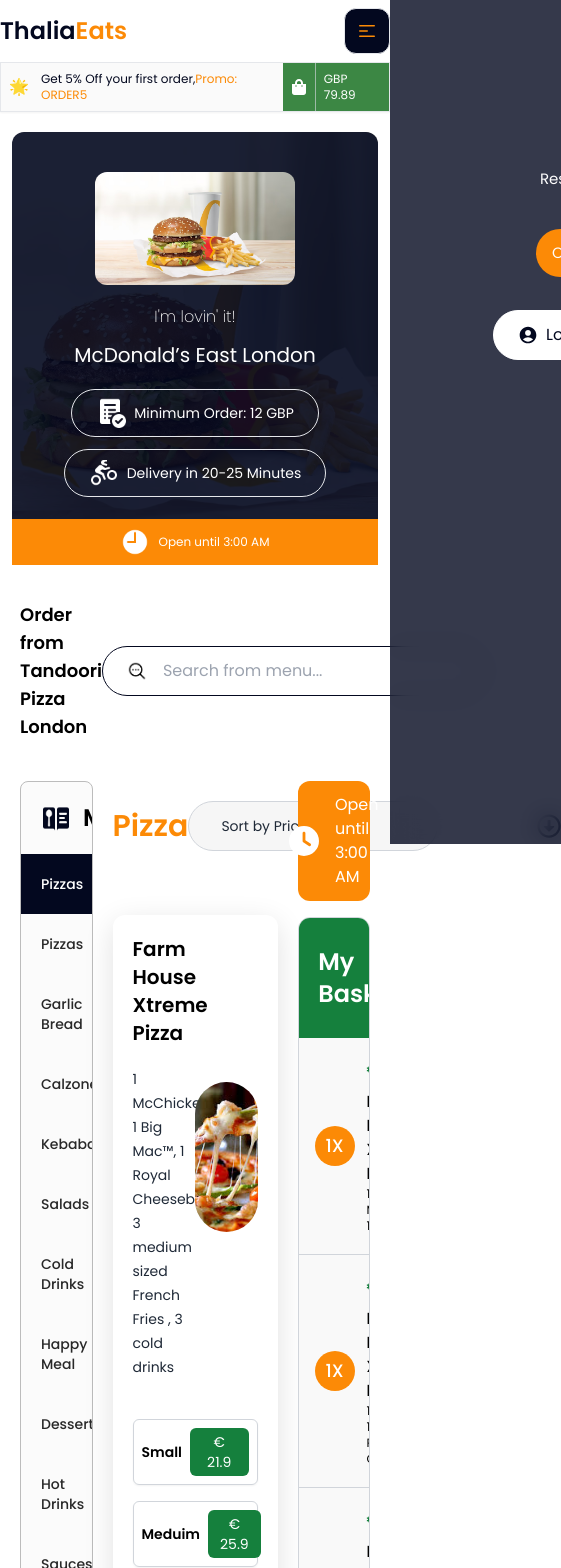
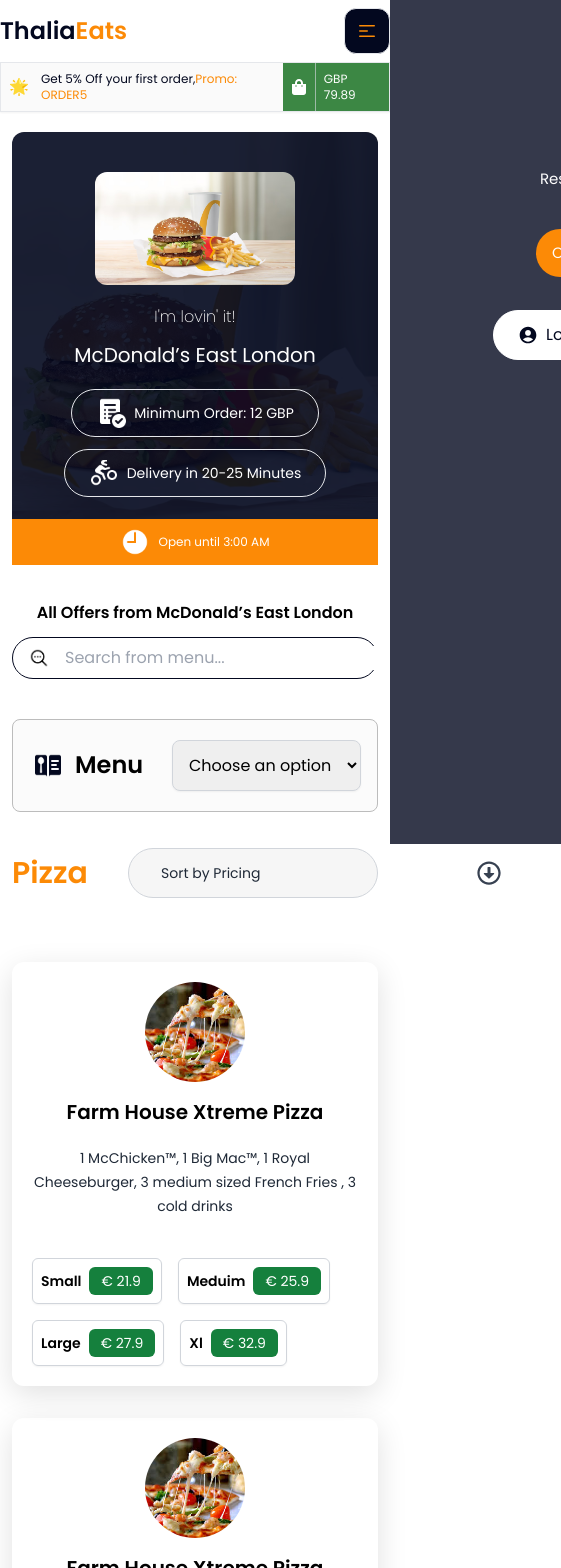
Before and after one commit to siska243/thalia-eats, a Next.js app: page /ordering in a window 390 px wide. Shown: the top 1568 px of the page, 561 px wide, since content can reach past the window. Built offline with nearby package versions, Linux system fonts and the light colour scheme.

Commit message:
responsive ordering page

```diff
--- a/app/ordering/page.jsx
+++ b/app/ordering/page.jsx
@@ -6,18 +6,52 @@ import BeforeFooterContent from "@/components/commons/BeforeFooterContent";
 import SideMenu from "@/components/ordering/SideMenu";
 import MainContent from "@/components/ordering/MainContent";
 import Order from "@/components/ordering/Order";
+import cookImg from "@/public/assets/images/cook.png";
+import Link from "next/link";
 
 export default function page() {
+  const menu = [
+    {
+      name: "pizzas",
+    },
+    {
+      name: "Garlic Bread",
+    },
+    {
+      name: "Calzone",
+    },
+    {
+      name: "Kebabas",
+    },
+    {
+      name: "Salads",
+    },
+    {
+      name: "Cold drinks",
+    },
+    {
+      name: "Happy Meal",
+    },
+    {
+      name: "Desserts",
+    },
+    {
+      name: "Hot drinks",
+    },
+    {
+      name: "Sauces",
+    },
+  ];
   return (
     <>
       {/* banner resto section */}
       <BannerResto />
       <section className="mb-10">
-        <div className="max-w-[1300px] mx-auto px-5 flex items-center justify-between">
-          <p className="text-lg font-semibold">
-            Order from Tandoori Pizza London
+        <div className="max-w-[1300px] mx-auto px-5 flex flex-col gap-3 items-center justify-between sm:flex-row">
+          <p className="text-base lg:text-lg font-semibold">
+            All Offers from McDonald’s East London
           </p>
-          <div className="flex items-center gap-4 rounded-full border border-secondaryColor py-3 px-6">
+          <form className="flex  items-center gap-4 rounded-full border border-secondaryColor py-2 px-4 md:py-3 md:px-6">
             <Image src={searchLogo} width={20} />
             <input
               className="border-none outline-none"
@@ -26,13 +60,31 @@ export default function page() {
               id=""
               placeholder="Search from menu..."
             />
-          </div>
+          </form>
         </div>
       </section>
-      <section className="max-w-[1300px] mx-auto px-5">
-        <div className="grid grid-cols-4 gap-5">
+      <section className="max-w-[1300px] mx-auto px-3 md:px-5">
+        {/* choix du menu uniquement visible sur le mobile */}
+        <div className="lg:hidden py-5 border rounded-lg border-[#BCBCBC] bg-[#FBFBFB] overflow-hidden mb-4 flex justify-between">
+          <div className="flex gap-3 pl-5 items-center">
+            <Image src={cookImg} width={30} height={20} />
+            <h3 className="text-2xl font-semibold text-black">Menu</h3>
+          </div>
+          <form className="mr-4">
+            <select className="w-full p-3 border border-gray-300 rounded-lg shadow-sm focus:outline-none focus:ring-2 focus:ring-indigo-500 focus:border-indigo-500 transition duration-200 ease-in-out ">
+              <option value="">Choose an option</option>
+              {menu.map((item, index) => (
+                <option key={index} value={item.name}>
+                  {item.name}
+                </option>
+              ))}
+            </select>
+          </form>
+        </div>
+        {/* ************* */}
+        <div className="grid md:grid-cols-3 lg:grid-cols-4 gap-5">
           {/* SideMenu occupe 1/4 de la largeur totale */}
-          <div className="col-span-1">
+          <div className="col-span-1 hidden lg:block">
             <SideMenu />
           </div>
 
@@ -42,7 +94,7 @@ export default function page() {
           </div>
 
           {/* Order occupe 1/4 de la largeur totale */}
-          <div className="col-span-1">
+          <div className="col-span-2 md:col-span-1">
             <Order />
           </div>
         </div>
--- a/components/commons/Reviews.jsx
+++ b/components/commons/Reviews.jsx
@@ -42,12 +42,14 @@ export default function Reviews() {
     },
   ];
   return (
-    <section className="bg-[#D9D9D9] mt-12 py-20">
-      <div className="max-w-[1300px] mx-auto px-5">
+    <section className="bg-[#D9D9D9] mt-8 lg:mt-12 py-10 lg:py-20">
+      <div className="max-w-[1300px] mx-auto px-3 md:px-5">
         {/* Head */}
-        <div className="flex items-center justify-between mb-6">
-          <h3 className="text-2xl font-bold text-black">Customer Reviews</h3>
-          <div className="flex gap-4">
+        <div className="flex items-center justify-between mb-6 md:flex-row flex-col">
+          <h3 className="text-xl lg:text-2xl font-bold text-black">
+            Customer Reviews
+          </h3>
+          <div className="md:flex gap-4 hidden">
             <button className="bg-primaryColor p-4 rounded-full text-secondaryColor button-prev">
               <FaArrowLeft className="text-sm" />
             </button>
--- a/components/home/SectionPub.jsx
+++ b/components/home/SectionPub.jsx
@@ -8,7 +8,7 @@ import Link from "next/link";
 export default function SectionPub() {
   return (
     <section className="mt-8 md:mt-16 lg:mt-24 max-w-[1300px] mx-auto px-3 md:px-5 ">
-      <div className="bg-white-grdient shadow-xl rounded-lg flex flex-col xl:flex-row items-center relative xl:h-[500px] xl:justify-end pt-20 gap-4 xl:gap-0">
+      <div className="bg-white-grdient shadow-xl rounded-lg flex flex-col xl:flex-row items-center relative xl:h-[500px] xl:justify-end pt-10 lg:pt-20 gap-4 xl:gap-0 ">
         {/* image visible sur grands écrans */}
         <Image
           src={mobileImg}
@@ -24,26 +24,29 @@ export default function SectionPub() {
               <span className="text-xl md:text-3xl"> is more</span>
             </h4>
           </div>
-          <div className="py-4 xl:px-8 relative bg-secondaryColor xl:w-[700px] rounded-full z-[2]">
-            <p className="text-base md:text-2xl font-semibold text-center xl:text-right text-primaryColor">
-              <span className="underline">Personalised </span>{" "}
-              <span className="text-white">& Instant</span>
-            </p>
+
+          <div className="px-10 xl:px-0">
+            <div className="py-4 xl:px-8 relative bg-secondaryColor xl:w-[700px] rounded-full z-[2] ml-auto w-full">
+              <p className="text-base md:text-2xl font-semibold text-center xl:text-right text-primaryColor">
+                <span className="underline">Personalised </span>{" "}
+                <span className="text-white">& Instant</span>
+              </p>
+            </div>
           </div>
-          <div className="w-full md:w-[450px] xl:ml-auto block mt-4 xl:pl-8">
+          <div className="w-full md:w-[450px] mx-auto xl:mx-0 xl:ml-auto block mt-4 xl:pl-8">
             <p className="text-center text-secondaryColor">
               Download the Order.uk app for faster ordering
             </p>
             <div className="flex gap-2 mt-3 sm:flex-row flex-col justify-center items-center">
               <Link
                 href="/"
-                className="w-[50%] h-[40px] md:h-[50px] rounded-lg overflow-hidden"
+                className="w-[150px] h-[40px] md:h-[50px] rounded-lg overflow-hidden"
               >
                 <Image src={appleLogo} className="h-full w-full " />
               </Link>
               <Link
                 href="/"
-                className="w-[50%] h-[40px] md:h-[50px] rounded-lg overflow-hidden"
+                className="w-[150px] h-[40px] md:h-[50px] rounded-lg overflow-hidden"
               >
                 <Image src={googleLogo} className="h-full w-full " />
               </Link>
--- a/components/ordering/CardList.jsx
+++ b/components/ordering/CardList.jsx
@@ -5,7 +5,8 @@ export default function CardList({ list }) {
   return (
     <div className="py-5 px-4 border-b border-gray-300">
       {/* list content */}
-      <div className="flex items-center gap-3">
+      <div className="flex items-center gap-3 justify-between">
+        <div className="flex gap-3">
           {/* plat quantité */}
           <p className="bg-primaryColor flex items-center w-[40px] h-[40px] rounded-full flex-shrink-0 justify-center text-white text-lg font-medium">
             1 <span>X</span>
@@ -19,8 +20,11 @@ export default function CardList({ list }) {
             </div>
             {/* nom et description */}
             <div>
-            <h2 className="text-black text-base font-semibold">{list.name}</h2>
+              <h2 className="text-black text-base font-semibold">
+                {list.name}
+              </h2>
               <p className="text-xs">{list.contenu}</p>
+            </div>
           </div>
         </div>
 
--- a/components/ordering/CardPlat.jsx
+++ b/components/ordering/CardPlat.jsx
@@ -5,15 +5,15 @@ export default function CardPlat({ plat }) {
   return (
     <div className="shadow-[0_8px_30px_rgb(0,0,0,0.12)] p-5 rounded-xl">
       {/* top section */}
-      <div className="flex justify-between items-center">
+      <div className="flex justify-between items-center gap-4 md:gap-0 md:flex-row flex-col-reverse">
         {/* left content */}
-        <div className="flex flex-col gap-5 w-[50%]">
+        <div className="flex flex-col gap-5 w-full md:w-[50%] text-center md:text-left">
           <h3 className="text-balck font-semibold text-xl">{plat.name}</h3>
           <p className="text-gray-800 text-sm leading-6">{plat.contenu}</p>
         </div>
 
         {/* right content */}
-        <div className="w-[150px] h-[150px]">
+        <div className="w-[100px] h-[100px] md:w-[150px] md:h-[150px]">
           <Image
             src={plat.image}
             alt={plat.name}
--- a/components/ordering/MainContent.jsx
+++ b/components/ordering/MainContent.jsx
@@ -67,6 +67,7 @@ export default function MainContent() {
           </button>
         </form>
       </div>
+
       {/* card menu selectionné */}
       <div className="flex flex-col gap-8">
         {plats.map((plat, index) => {
--- a/components/ordering/SideMenu.jsx
+++ b/components/ordering/SideMenu.jsx
@@ -36,7 +36,7 @@ export default function SideMenu() {
     },
   ];
   return (
-    <div className="py-5 border rounded-lg border-[#BCBCBC] bg-[#FBFBFB] overflow-hidden">
+    <div className="py-5 border rounded-lg border-[#BCBCBC] bg-[#FBFBFB] overflow-hidden ">
       <div className="flex gap-3 pl-5">
         <Image src={cookImg} width={30} height={20} />
         <h3 className="text-2xl font-semibold text-black">Menu</h3>
```
Also changed, not shown: components/commons/ContactInfo.jsx (+13 -15 lines). Lines whose indentation alone changed are shown as unchanged.
